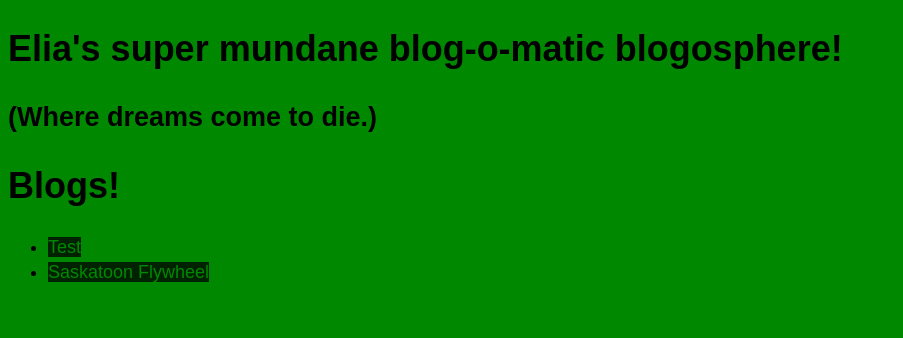
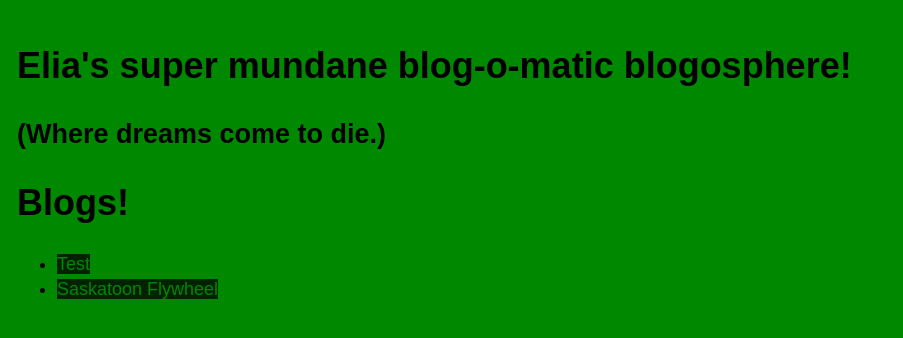
Before and after one commit to EliaTarasoff/EliaTarasoff.github.io, a Jekyll site: the page built from index.html, in a window 1280 px wide. Shown: the top 338 px of the page, without its empty margins (0-903 px from the left). Built offline with Jekyll 4.4.1, drawn with Linux system fonts in a browser that asks for light colours.

Commit message:
Update errythang.sass

```diff
--- a/css/errythang.sass
+++ b/css/errythang.sass
@@ -7,6 +7,7 @@ body
     color: #000
     font: 18px fixed, sans-serif
     line-height: 1.4
+    padding: 9px
 
     a
         background: #020
```
